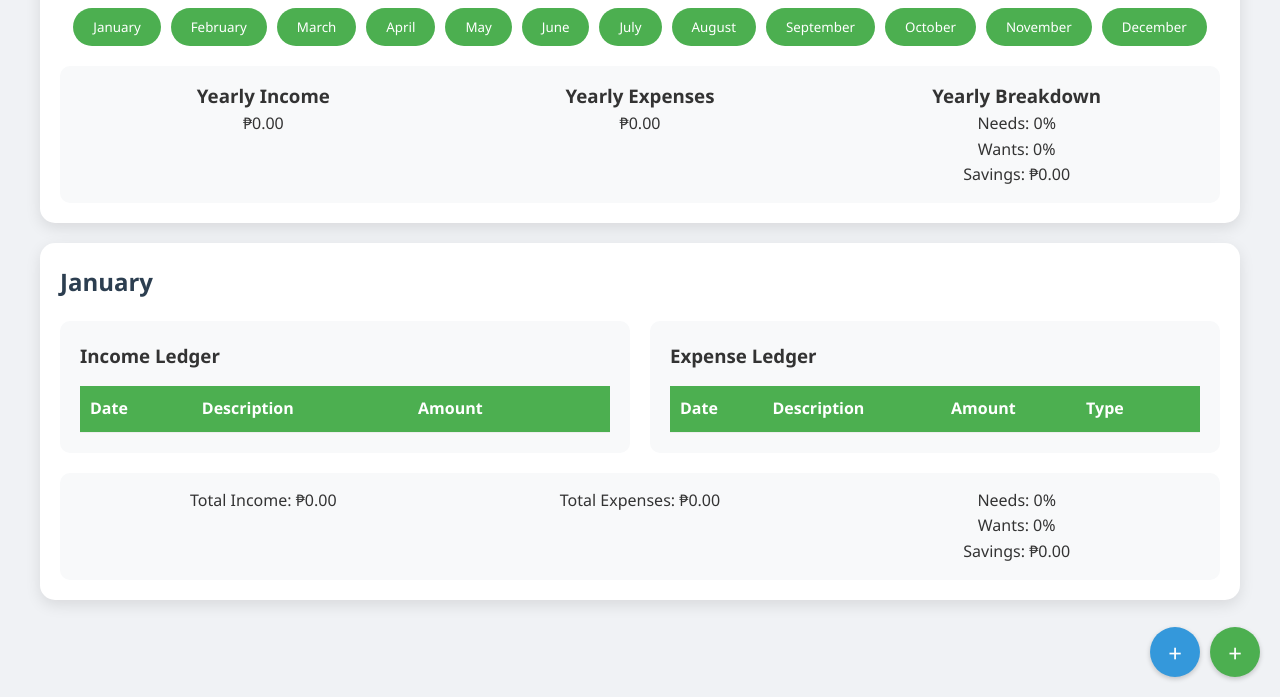
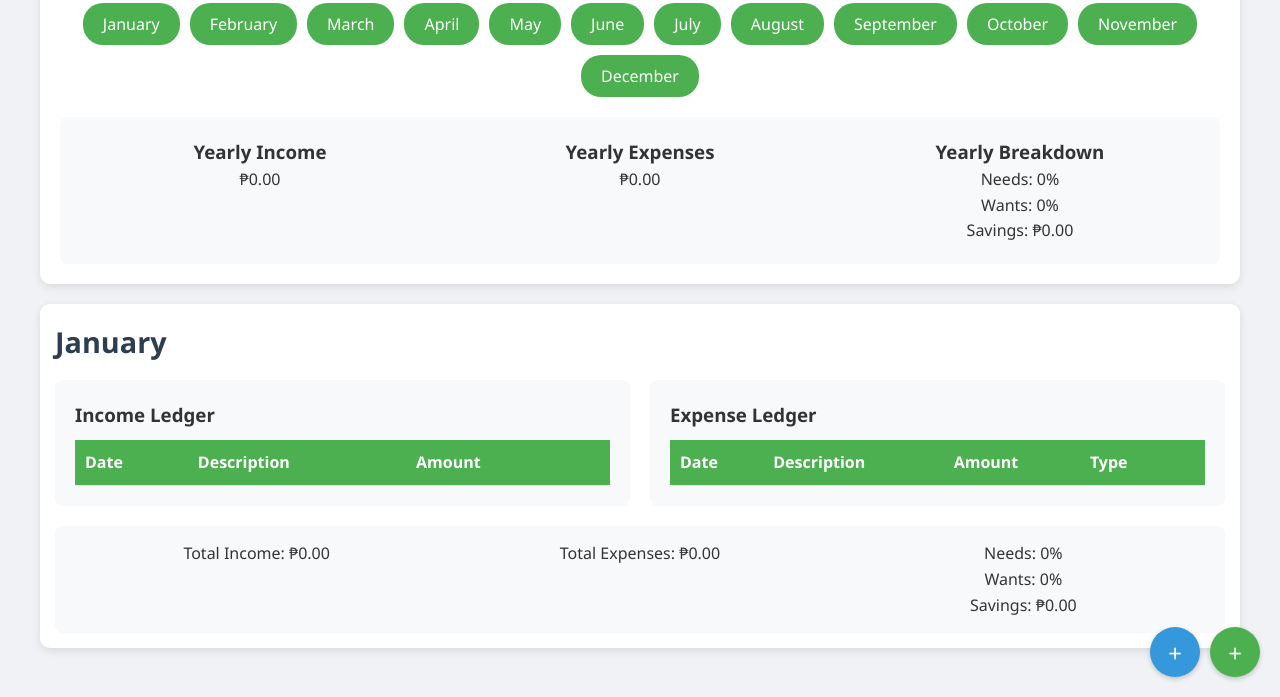
Before and after one commit to ROWNIE77/Budget-Tracker, a plain HTML site: page index.html in a window 1280 px wide. Shown: the part 103-800 px from the top of the page. Drawn offline with Linux system fonts and the light colour scheme.

Commit message:
Update index.html

```diff
--- a/index.html
+++ b/index.html
@@ -16,7 +16,8 @@
             background: #f0f2f5;
             color: #333;
             line-height: 1.6;
-            padding: 20px;
+            padding: 10px;
+            font-size: 16px;
         }
 
         .container {
@@ -26,34 +27,36 @@
 
         .home-dashboard {
             background: white;
-            padding: 20px;
-            border-radius: 15px;
-            box-shadow: 0 5px 15px rgba(0,0,0,0.1);
-            margin-bottom: 20px;
+            padding: 15px;
+            border-radius: 10px;
+            box-shadow: 0 3px 10px rgba(0,0,0,0.1);
+            margin-bottom: 15px;
             text-align: center;
         }
 
         h1, h2 {
             color: #2c3e50;
-            margin-bottom: 20px;
+            margin-bottom: 15px;
+            font-size: 1.5em;
         }
 
         .month-buttons {
             display: flex;
             flex-wrap: wrap;
-            gap: 10px;
-            margin: 20px 0;
+            gap: 8px;
+            margin: 15px 0;
             justify-content: center;
         }
 
         .month-btn {
-            padding: 10px 20px;
+            padding: 8px 16px;
             border: none;
-            border-radius: 25px;
+            border-radius: 20px;
             background: #4CAF50;
             color: white;
             cursor: pointer;
             transition: all 0.3s ease;
+            font-size: 0.9em;
         }
 
         .month-btn:hover {
@@ -63,26 +66,29 @@
 
         .year-summary {
             display: flex;
+            flex-wrap: wrap;
             justify-content: space-between;
             background: #f8f9fa;
-            padding: 15px;
-            border-radius: 10px;
-            margin-top: 20px;
+            padding: 10px;
+            border-radius: 8px;
+            margin-top: 15px;
+            gap: 10px;
         }
 
         .year-stat {
             flex: 1;
             text-align: center;
-            padding: 0 10px;
+            padding: 5px;
+            min-width: 100px;
         }
 
         .month-section {
             display: none;
             background: white;
-            padding: 20px;
-            border-radius: 15px;
-            box-shadow: 0 5px 15px rgba(0,0,0,0.1);
-            margin-bottom: 20px;
+            padding: 15px;
+            border-radius: 10px;
+            box-shadow: 0 3px 10px rgba(0,0,0,0.1);
+            margin-bottom: 15px;
         }
 
         .month-section.active {
@@ -90,28 +96,31 @@
         }
 
         .ledger-container {
-            display: grid;
-            grid-template-columns: 1fr 1fr;
-            gap: 20px;
-            margin-bottom: 20px;
+            display: flex;
+            flex-direction: column;
+            gap: 15px;
+            margin-bottom: 15px;
         }
 
         .ledger-box {
-            padding: 20px;
+            padding: 15px;
             background: #f8f9fa;
-            border-radius: 10px;
+            border-radius: 8px;
+            overflow-x: auto;
         }
 
         .ledger-table {
             width: 100%;
             border-collapse: collapse;
-            margin-top: 15px;
+            margin-top: 10px;
+            font-size: 0.9em;
         }
 
         .ledger-table th, .ledger-table td {
-            padding: 10px;
+            padding: 8px;
             text-align: left;
             border-bottom: 1px solid #eee;
+            white-space: nowrap;
         }
 
         .ledger-table th {
@@ -120,13 +129,13 @@
         }
 
         .remove-btn {
-            width: 20px;
-            height: 20px;
+            width: 24px;
+            height: 24px;
             border-radius: 50%;
             border: none;
             background: #e74c3c;
             color: white;
-            font-size: 12px;
+            font-size: 14px;
             cursor: pointer;
             transition: all 0.3s ease;
             display: flex;
@@ -141,24 +150,28 @@
 
         .totals-container {
             display: flex;
+            flex-wrap: wrap;
             justify-content: space-between;
-            margin-top: 20px;
-            padding: 15px;
+            margin-top: 15px;
+            padding: 10px;
             background: #f8f9fa;
-            border-radius: 10px;
+            border-radius: 8px;
+            gap: 10px;
         }
 
         .total-item {
             flex: 1;
             text-align: center;
+            min-width: 100px;
         }
 
         .plus-buttons {
             position: fixed;
-            bottom: 20px;
-            right: 20px;
+            bottom: 15px;
+            right: 15px;
             display: flex;
             gap: 10px;
+            z-index: 1000;
         }
 
         .plus-btn {
@@ -206,13 +219,17 @@
             background: rgba(0,0,0,0.5);
             justify-content: center;
             align-items: center;
+            z-index: 2000;
+            overflow-y: auto;
+            padding: 10px;
         }
 
         .modal-content {
             background: white;
-            padding: 20px;
+            padding: 15px;
             border-radius: 10px;
-            width: 400px;
+            width: 90%;
+            max-width: 400px;
             animation: slideIn 0.3s ease;
         }
 
@@ -222,13 +239,14 @@
         }
 
         .input-group {
-            margin-bottom: 15px;
+            margin-bottom: 12px;
         }
 
         .input-group label {
             display: block;
             margin-bottom: 5px;
             font-weight: 500;
+            font-size: 0.9em;
         }
 
         .input-group input, .input-group textarea {
@@ -236,26 +254,91 @@
             padding: 8px;
             border: 1px solid #ddd;
             border-radius: 5px;
+            font-size: 0.9em;
         }
 
         .checkbox-group {
             display: flex;
-            gap: 15px;
+            gap: 12px;
             margin-top: 10px;
+        }
+
+        .checkbox-group label {
+            font-size: 0.9em;
         }
 
         button[type="submit"] {
             background: #3498db;
             color: white;
-            padding: 10px 20px;
+            padding: 10px;
             border: none;
             border-radius: 5px;
             cursor: pointer;
             width: 100%;
+            font-size: 1em;
         }
 
         button[type="submit"]:hover {
             background: #2980b9;
+        }
+
+        @media (min-width: 768px) {
+            body {
+                padding: 20px;
+            }
+
+            .home-dashboard {
+                padding: 20px;
+                margin-bottom: 20px;
+            }
+
+            h1, h2 {
+                font-size: 1.8em;
+            }
+
+            .month-buttons {
+                gap: 10px;
+                margin: 20px 0;
+            }
+
+            .month-btn {
+                padding: 10px 20px;
+                font-size: 1em;
+            }
+
+            .year-summary {
+                padding: 15px;
+                margin-top: 20px;
+            }
+
+            .ledger-container {
+                display: grid;
+                grid-template-columns: 1fr 1fr;
+                gap: 20px;
+                margin-bottom: 20px;
+            }
+
+            .ledger-box {
+                padding: 20px;
+            }
+
+            .ledger-table {
+                font-size: 1em;
+            }
+
+            .ledger-table th, .ledger-table td {
+                padding: 10px;
+            }
+
+            .totals-container {
+                padding: 15px;
+                margin-top: 20px;
+            }
+
+            .plus-buttons {
+                bottom: 20px;
+                right: 20px;
+            }
         }
     </style>
 </head>
@@ -471,7 +554,6 @@
         function updateLedgers(month) {
             const data = monthlyData[month];
 
-            // Income Ledger
             const incomeBody = document.getElementById(`${month}-income-ledger`).querySelector('tbody');
             incomeBody.innerHTML = '';
             data.income.forEach((item, index) => {
@@ -485,7 +567,6 @@
                 incomeBody.appendChild(row);
             });
 
-            // Expense Ledger
             const expenseBody = document.getElementById(`${month}-expense-ledger`).querySelector('tbody');
             expenseBody.innerHTML = '';
             data.expenses.forEach((item, index) => {
@@ -497,10 +578,9 @@
                     <td>${item.type.charAt(0).toUpperCase() + item.type.slice(1)}</td>
                     <td><button class="remove-btn" onclick="removeExpense('${month}', ${index})">−</button></td>
                 `;
-                expenseBody.appendChild(row);
+                incomeBody.appendChild(row);
             });
 
-            // Totals
             const totalIncome = data.income.reduce((sum, i) => sum + i.amount, 0);
             const totalExpenses = data.expenses.reduce((sum, e) => sum + e.amount, 0);
             const needs = data.expenses.filter(e => e.type === 'needs').reduce((sum, e) => sum + e.amount, 0);
```
